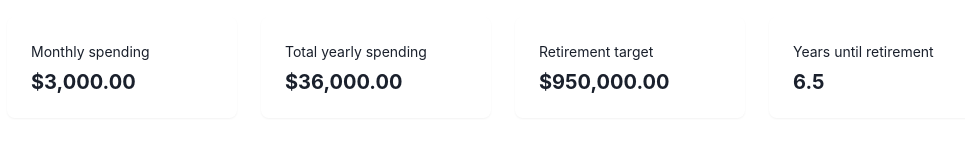
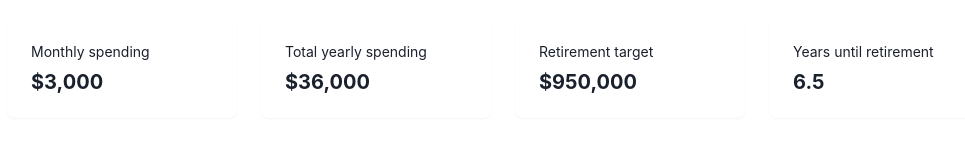
Before and after one commit to adamzerner/minimal-retirement-calculator, a Next.js app: page / in a window 1280 px wide. Shown: the part 151-300 px from the top of the page, without its empty margins (137-1102 px from the left). Built offline with nearby package versions, Linux system fonts and the light colour scheme.

Commit message:
Remove cents from UI

```diff
--- a/components/index/results.tsx
+++ b/components/index/results.tsx
@@ -14,29 +14,21 @@ export const Results = ({
   retirementTarget,
   yearsToRetirement,
 }: Props) => {
+  const toDisplay = (n: number) =>
+    n.toLocaleString("en-US", {
+      style: "currency",
+      currency: "USD",
+      maximumFractionDigits: 0,
+    });
+
   return (
     <SimpleGrid columns={{ base: 1, md: 4 }} gap={{ base: "5", md: "6" }}>
-      <Stat
-        label="Monthly spending"
-        value={monthlySpending.toLocaleString("en-US", {
-          style: "currency",
-          currency: "USD",
-        })}
-      />
+      <Stat label="Monthly spending" value={toDisplay(monthlySpending)} />
       <Stat
         label="Total yearly spending"
-        value={totalYearlySpending.toLocaleString("en-US", {
-          style: "currency",
-          currency: "USD",
-        })}
+        value={toDisplay(totalYearlySpending)}
       />
-      <Stat
-        label="Retirement target"
-        value={retirementTarget.toLocaleString("en-US", {
-          style: "currency",
-          currency: "USD",
-        })}
-      />
+      <Stat label="Retirement target" value={toDisplay(retirementTarget)} />
       <Stat
         label="Years until retirement"
         value={yearsToRetirement.toString()}
```
